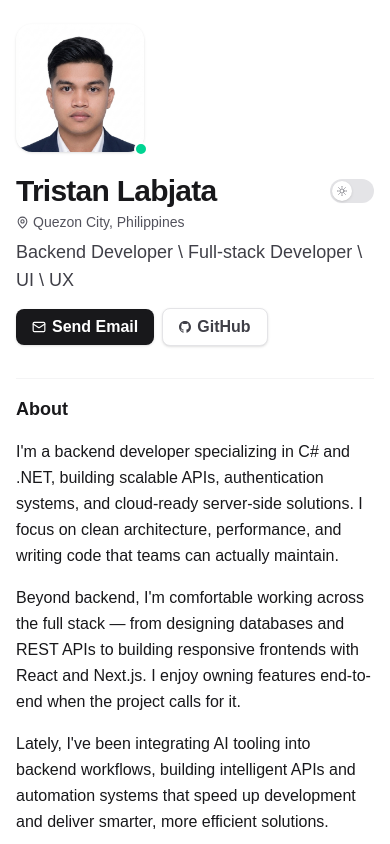
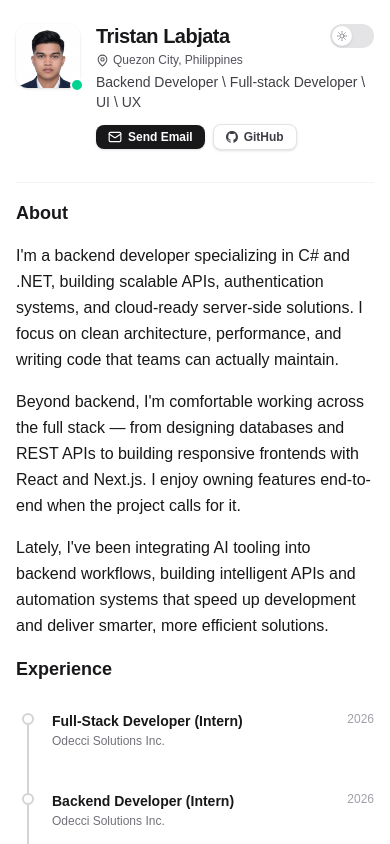
Before and after one commit to Tristanityyyyy/Portfolio, a Next.js app: page / in a window 390 px wide. Shown: the top 844 px of the page. Built offline with nearby package versions, Linux system fonts and the light colour scheme.

Commit message:
refactor: responsiveness on phone

```diff
--- a/src/components/Hero.tsx
+++ b/src/components/Hero.tsx
@@ -11,11 +11,11 @@ export default function Hero() {
   return (
     <section className="w-full">
       {/* Profile Row */}
-      <div className="flex flex-col sm:flex-row items-start gap-6">
+      <div className="flex flex-row items-start gap-4">
 
         {/* Avatar */}
         <div className="relative shrink-0">
-          <div className="w-32 h-32 sm:w-50 sm:h-50 rounded-2xl overflow-hidden shadow-sm">
+          <div className="w-16 h-16 sm:w-24 sm:h-24 rounded-xl sm:rounded-2xl overflow-hidden shadow-sm">
             {/* Replace src with your actual photo in /public/profile.png */}
             <img
               src="/profile-tristan.png"
@@ -30,10 +30,10 @@ export default function Hero() {
         </div>
 
         {/* Info */}
-        <div className="flex flex-col sm:mt-10 gap-1.5 flex-1 min-w-0">
+        <div className="flex flex-col sm:mt-2 gap-1 flex-1 min-w-0">
           {/* Name + Dark mode toggle */}
           <div className="flex items-center justify-between">
-            <h1 className="text-3xl font-bold text-zinc-900 dark:text-white tracking-tight leading-none">
+            <h1 className="text-xl sm:text-3xl font-bold text-zinc-900 dark:text-white tracking-tight leading-none">
               Tristan Labjata
             </h1>
             {mounted && (
@@ -64,13 +64,13 @@ export default function Hero() {
           </div>
 
           {/* Location */}
-          <div className="flex items-center gap-1 text-sm text-zinc-600 dark:text-zinc-400">
+          <div className="flex items-center gap-1 text-xs sm:text-sm text-zinc-600 dark:text-zinc-400">
             <MapPin size={13} />
             <span>Quezon City, Philippines</span>
           </div>
 
           {/* Role */}
-          <p className="text-lg font-normal text-zinc-700 dark:text-zinc-300">
+          <p className="text-sm sm:text-lg font-normal text-zinc-700 dark:text-zinc-300">
             Backend Developer \ Full-stack Developer \ UI \ UX
           </p>
 
@@ -79,8 +79,8 @@ export default function Hero() {
             {/* Email button — filled */}
             <a
               href="mailto:labjatatristan@gmail.com"
-              className="flex items-center gap-1.5 px-4 py-1.5 rounded-lg
-                bg-zinc-900 text-white text-md font-semibold
+              className="flex items-center gap-1.5 px-3 py-1 sm:px-4 sm:py-1.5 rounded-lg
+                bg-zinc-900 text-white text-xs sm:text-sm font-semibold
                 hover:bg-zinc-700 hover:-translate-y-0.5 transition-all duration-150
                 shadow-sm"
             >
@@ -93,10 +93,10 @@ export default function Hero() {
               href="https://github.com/Tristanityyyyy"
               target="_blank"
               rel="noopener noreferrer"
-              className="flex items-center gap-1.5 px-4 py-1.5 rounded-lg
-                border border-zinc-200 text-zinc-700 text-md font-semibold
+              className="flex items-center gap-1.5 px-3 py-1 sm:px-4 sm:py-1.5 rounded-lg
+                border border-zinc-200 text-zinc-700 text-xs sm:text-sm font-semibold
                 hover:border-zinc-400 hover:text-zinc-900 hover:-translate-y-0.5
-                transition-all duration-150 bg-white shadow-sm"
+                transition-all duration-150 bg-white dark:bg-zinc-900 dark:text-zinc-300 dark:border-zinc-700 shadow-sm"
             >
               {/* GitHub SVG */}
               <svg viewBox="0 0 24 24" width="12" height="12" fill="currentColor">
```
